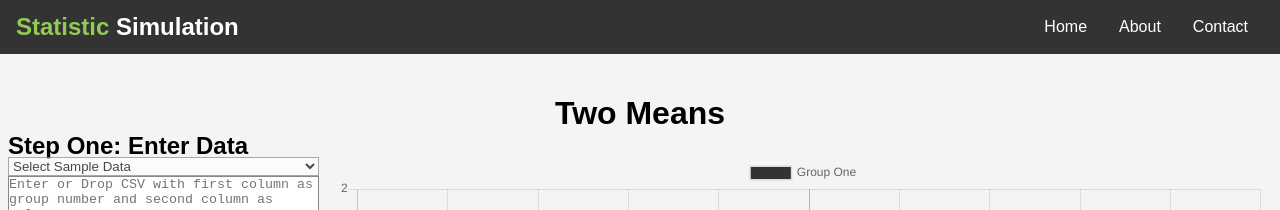
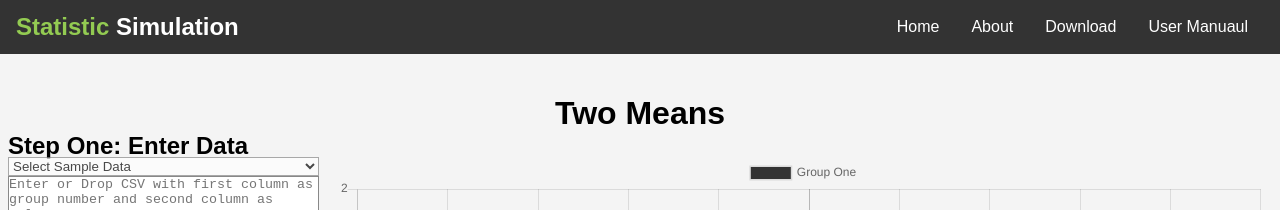
Before and after one commit to csus190teamtbd/SeniorProject, a Jekyll site: the page built from src/twoMean/index.html, in a window 1280 px wide. Shown: the top 210 px of the page. Built offline with Jekyll 4.4.1, drawn with Linux system fonts in a browser that asks for light colours.

Commit message:
about page with ugly styling

```diff
--- a/src/_layouts/default.html
+++ b/src/_layouts/default.html
@@ -11,8 +11,9 @@
       <h1 class="logo"><span class="text-primary">Statistic</span> Simulation</h1>
       <ul>
         <li><a href="/#">Home</a></li>
-        <li><a href="/#">About</a></li>
-        <li><a href="/#">Contact</a></li>
+        <li><a href="/about/">About</a></li>
+        <li><a href="/#">Download</a></li>
+        <li><a href="/#">User Manuaul</a></li>
       </ul>
     </nav>
     <div id="main-content">{{content}}</div>
--- /dev/null
+++ b/src/about/about.scss
@@ -0,0 +1,11 @@
+---
+---
+
+.paragraph {
+  max-width: 800px;
+  margin: auto;
+  h3 {
+    margin-top: 5px;
+    text-align: center;
+  }
+}
```
Also changed, not shown: src/about/index.html (added, +12 -0 lines).
